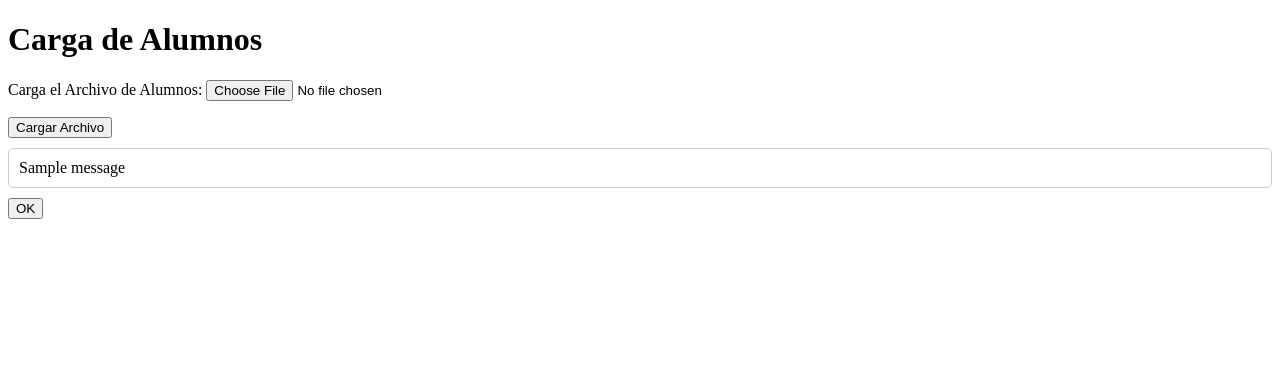
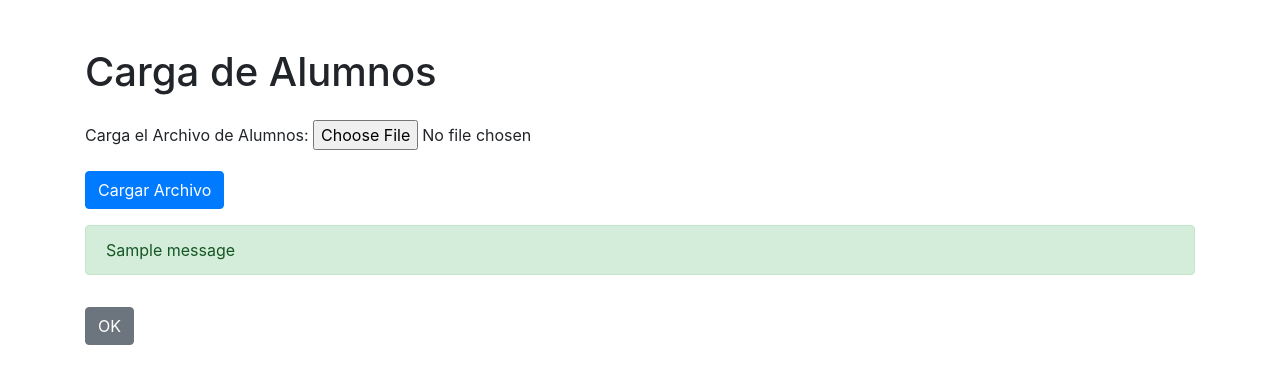
Before and after one commit to urielo96/sistema_inscripciones, a Django app: page /carga_users/ in a window 1280 px wide. Shown: the top 384 px of the page. Run offline with Django 4.2, Linux system fonts and the light colour scheme; tables that the repository leaves empty hold one stand-in row (values such as "Sample post"); one stand-in notice (Sample message) is shown; parts of the project's set-up code (start-up, migrations or seed data) failed here and were passed over; some libraries are stand-ins or nearby versions.

Commit message:
trbajando en la carga de asignaturas

```diff
--- a/inscripcion/models.py
+++ b/inscripcion/models.py
@@ -65,9 +65,7 @@ class Grupo(models.Model):
 
 class Inscripcion(models.Model):
     id = models.AutoField(primary_key=True)
-    numero_cuenta = models.OneToOneField(User,
-                                         on_delete=models.CASCADE,
-                                         related_name='alumno')
+    numero_cuenta = models.OneToOneField(User,on_delete=models.CASCADE, related_name='alumno')
     asignatura = models.ManyToManyField(Asignatura, blank=False)
 
     class Meta:
--- a/users/templates/carga_alumnos.html
+++ b/users/templates/carga_alumnos.html
@@ -3,6 +3,11 @@
   <head>
     <meta charset="UTF-8" />
     <title>Carga de Alumnos</title>
+    <!-- Incluir Bootstrap desde un CDN -->
+    <link
+      href="https://stackpath.bootstrapcdn.com/bootstrap/4.5.2/css/bootstrap.min.css"
+      rel="stylesheet"
+    />
     <script>
       function mostrarCargando() {
         document.getElementById("loading").style.display = "block";
@@ -28,32 +33,38 @@
         border-radius: 10px;
         z-index: 1000;
       }
-      .message {
-        padding: 10px;
-        margin: 10px 0;
-        border: 1px solid #ccc;
-        border-radius: 5px;
-        position: relative;
-      }
     </style>
   </head>
   <body>
-    <h1>Carga de Alumnos</h1>
+    <div class="container mt-5">
+      <h1 class="mb-4">Carga de Alumnos</h1>
       <form
         method="post"
         enctype="multipart/form-data"
         onsubmit="mostrarCargando()"
       >
         {% csrf_token %} {{ form.as_p }}
-      <button type="submit">Cargar Archivo</button>
+        <button type="submit" class="btn btn-primary">Cargar Archivo</button>
       </form>
-    <div id="loading">
+      <div id="loading" class="mt-3">
         <p>Cargando... Por favor, espera.</p>
       </div>
       {% for message in messages %}
-    <div class="message {{ message.tags }}">{{ message }}</div>
+      <div class="alert alert-{{ message.tags }} mt-3 message">
+        {{ message }}
+      </div>
       {% endfor %} {% if messages %}
-    <button onclick="ocultarTodosLosMensajes()">OK</button>
+      <button
+        class="btn btn-secondary mt-3"
+        onclick="ocultarTodosLosMensajes()"
+      >
+        OK
+      </button>
       {% endif %}
+    </div>
+    <!-- Incluir Bootstrap JS y dependencias -->
+    <script src="https://code.jquery.com/jquery-3.5.1.slim.min.js"></script>
+    <script src="https://cdn.jsdelivr.net/npm/@popperjs/core@2.9.2/dist/umd/popper.min.js"></script>
+    <script src="https://stackpath.bootstrapcdn.com/bootstrap/4.5.2/js/bootstrap.min.js"></script>
   </body>
 </html>
--- a/users/views.py
+++ b/users/views.py
@@ -66,13 +66,15 @@ def vista_administrador(request):
     return render(request, 'authenticate/inscripcion.html', {'messages': messages.get_messages(request)})
 
 
+from django.contrib import messages
+import openpyxl
+
 def carga_users(request):
     if request.method == 'POST':
         form = Carga_alumnos(request.POST, request.FILES)
         if form.is_valid():
             try:
                 archivo = openpyxl.load_workbook(request.FILES['file'])
-                usuarios_procesados = set()  # Conjunto para almacenar los números de cuenta procesados
 
                 for hoja in archivo.worksheets:  # Iterar sobre todas las hojas
                     for fila in hoja.iter_rows(min_row=2, values_only=True):
@@ -93,17 +95,14 @@ def carga_users(request):
                             # Separar el nombre completo en nombre y apellidos
                             nombre_partes = nombre_completo.split()
                             if len(nombre_partes) < 2:
-                                # Caso en el que no hay suficientes datos (menos de dos nombre_partes)
                                 apellido_paterno = ''
                                 apellido_materno = ''
                                 nombre_final = nombre_partes[0] if nombre_partes else ''
                             elif len(nombre_partes) == 2:
-                                # Caso con un apellido y un nombre
                                 nombre_final = nombre_partes[0]
                                 apellido_paterno = nombre_partes[1]
                                 apellido_materno = ''
                             else:
-                                # Caso con más de dos partes en el nombre
                                 nombre_final = nombre_partes[0]
                                 apellido_paterno = nombre_partes[1]
                                 apellido_materno = ' '.join(nombre_partes[2:])
@@ -126,8 +125,7 @@ def carga_users(request):
 
                             # Crear y guardar la instancia del modelo User
                             if numero_cuenta is not None:
-                                print(f'Número de cuenta: {numero_cuenta}')
-                                User.objects.create(
+                                usuario = User.objects.create(
                                     numero_cuenta=numero_cuenta,
                                     password='contrasena_codificada',  # Asegúrate de definir contrasena_codificada
                                     is_superuser=is_superuser,
@@ -139,7 +137,24 @@ def carga_users(request):
                                     is_active=is_active,
                                     semestre_actual=semestre_actual
                                 )
-                                messages.success(request, f'{first_name} ha sido registrado exitosamente.')
+                                messages.success(request, f'El usuario {first_name} {last_name} ha sido registrado exitosamente.')
+
+                            # Inscribir al alumno en las materias
+                            for col in range(4, len(fila), 3):  # Asumiendo que cada materia ocupa 3 columnas (CVE, Asignatura, Grupo)
+                                cve = fila[col]
+                                asignatura = fila[col + 1]
+                                grupo = fila[col + 2]
+
+                                if cve and asignatura and grupo:
+                                    # Buscar o crear la materia en la base de datos
+                                    materia, created = Materia.objects.get_or_create(
+                                        cve=cve,
+                                        nombre=asignatura,
+                                        grupo=grupo
+                                    )
+                                    # Asociar la materia al usuario
+                                    usuario.materias.add(materia)  # Asumiendo una relación ManyToMany
+                                    messages.success(request, f'{first_name} {last_name} inscrito en {asignatura}.')
                             else:
                                 messages.error(request, 'El número de cuenta no puede ser nulo.')
             except Exception as e:
```
Lines whose indentation alone changed are shown as unchanged.
